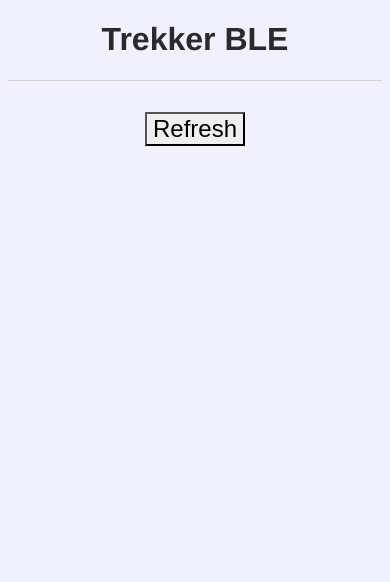
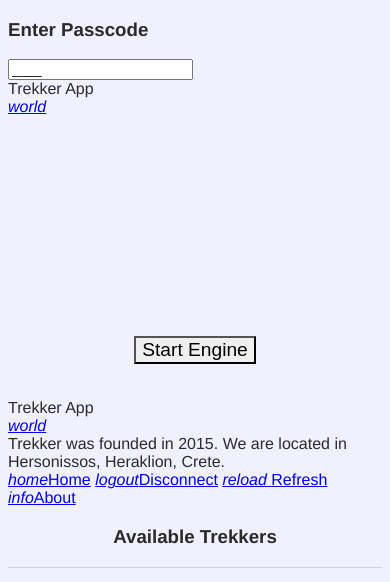
Before and after one commit to expfreesniper/ble_cordova, a website: page www/index.html in a window 390 px wide. Drawn offline with Linux system fonts and the light colour scheme; some packages are replaced by stand-ins of ours.

Commit message:
Add files via upload

```diff
--- a/www/index.html
+++ b/www/index.html
@@ -1,34 +1,162 @@
 <!DOCTYPE html>
 <html>
   <head>
-        <meta charset="utf-8" />
+    <meta charset="utf-8">
+    <meta name="viewport" content="width=device-width, initial-scale=1, maximum-scale=1, minimum-scale=1, user-scalable=no, minimal-ui">
+    <meta name="apple-mobile-web-app-capable" content="yes">
+    <meta name="apple-mobile-web-app-status-bar-style" content="black">
     <meta name="format-detection" content="telephone=no" />
-        <meta name="viewport" content="user-scalable=no, initial-scale=1, maximum-scale=1, minimum-scale=1"/>
+
+    <title>Trekker</title>
+
+    <link rel="stylesheet" href="css/framework7.ios.min.css">
+	<link rel="stylesheet" href="css/framework7.material.min.css">
+	<link rel="stylesheet" href="css/framework7.keypad.min.css">
 
     <link rel="stylesheet" type="text/css" href="css/index.css" />
-        <title>Trekker BLE</title>
+	<link rel="stylesheet" href="css/framework7-icons.css">
+	<link rel="stylesheet" href="css/framework7.ios.colors.min.css">
+	<link rel="stylesheet" href="css/framework7.material.colors.min.css">
+
     </head>
-    <body>
-        <div class="app">
-            <h1>Trekker BLE</h1>
-            <div id="mainPage">
-                <ul id="deviceList">
-                </ul>
-                <button id="refreshButton">Refresh</button>
+	<body class="">
+    <!-- Status bar overlay for fullscreen mode-->
+    <div class="statusbar-overlay"></div>
+    <!-- Panels overlay-->
+    <div class="panel-overlay"></div>
+	<!-- Views -->
+	<div class="views tabs toolbar-through page-bg">
+	  <!-- Your main view, should have "view-main" class -->
+
+	  <!--<div id="loginscreen" class="login-screen modal-in">-->
+	  <div id="loginview" class="view login-screen view-main" data-page="loginpage">
+		<div class="pages">
+		  <div data-page="loginpage" class="page no-navbar no-swipeback page-on-center no-toolbar-bottom">
+
+			<div class="page-content login-screen-content">
+			<div class="login-screen-title center"><h3>Enter Passcode</h3></div>
+
+				<form>
+					<div class="content-block passcode-input">
+						<input type="text" value="____" id="numpad-inline" readonly="">
 					</div>
+
+					<div class="content-block passcode-numpad">
+						<div style="padding:0; margin-right:-15px; width:auto" class="content-block-inner">
+							<div id="numpad-inline-container">
+							</div>
+						</div>
+					</div>
+				</form>
+
+			</div>
+		  </div>
+		</div>
+	  </div>
+
+
+	  <div id="indexview" class="view tab view-main" data-page="indexpage">
+		<!-- Pages container, because we use fixed navbar and toolbar, it has additional appropriate classes-->
+		<div class="pages navbar-fixed toolbar-fixed">
+		  <!-- Page, "data-page" contains page name -->
+		  <div data-page="indexpage" class="page">
+
+			<div class="navbar">
+				<div class="navbar-inner">
+					<div class="left">
+						<a href="#" class="toggle-navbar link icon-only">
+							<i class="icon icon-bars"></i>
+						</a>
+					</div>
+					<div class="center">Trekker App</div>
+					<div class="right">
+						<a href="#" data-popover=".popover-links" class="link open-popover"><i class="icon f7-icons">world</i></a>
+					</div>
+				</div>
+			</div>
+
+			<!-- Scrollable page content -->
+			<div class="page-content">
 					<div id="detailPage">
 						<div id="resultDiv"></div>
-                <div>
-                    <input type="text" id="messageInput" value="Hello"/>
-                    <button id="sendButton">Send</button>
-                </div>
-                <button id="disconnectButton">Disconnect</button>
+							<div class="battery">
+								<div class="level">
+
 								</div>
 							</div>
+						<div>
+							<input type="hidden" id="messageInput" value="Hello"/>
+							<button class="button" id="sendButton">Start Engine</button>
+						</div>
+
+					</div>
+
+			</div>
+		  </div>
+		</div>
+	  </div>
+
+	<div id="aboutview" class="view tab" data-page="aboutpage">
+		<!-- We can make with view with navigation, let's add Top Navbar-->
+		<div class="navbar">
+			<div class="navbar-inner">
+				<div class="left">
+					<a href="#" class="toggle-navbar link icon-only">
+						<i class="icon icon-bars"></i>
+					</a>
+				</div>
+				<div class="center">Trekker App</div>
+				<div class="right">
+					<a href="#" data-popover=".popover-links" class="link open-popover"><i class="icon f7-icons">world</i></a>
+				</div>
+			</div>
+		</div>
+		<div class="pages navbar-through">
+		  <div data-page="aboutpage" class="page">
+
+			<div class="page-content">
+			  <div class="content-block">
+					Trekker was founded in 2015. We are located in Hersonissos, Heraklion, Crete.
+			  </div>
+			</div>
+		  </div>
+		</div>
+	</div>
+
+      <!-- Bottom Tabbar-->
+      <div class="toolbar toolbar-bottom tabbar tabbar-labels">
+        <div class="toolbar-inner">
+			<a href="#index-view" class="tab-link active"> <i class="icon f7-icons">home</i><span class="tabbar-label">Home</span></a>
+
+			<a id="disconnectButton" href="#" class="tab-link"> <i class="icon f7-icons">logout</i><span class="tabbar-label">Disconnect</span></a>
+
+			<a href="#" onclick="app.refreshDeviceList()" class="tab-link">
+				<i class="icon f7-icons">reload</i> <span class="tabbar-label">Refresh</span>
+			</a>
+
+			<a href="#about-view" class="tab-link"> <i class="icon f7-icons">info</i><span class="tabbar-label">About</span></a>
+
+		</div>
+      </div>
+
+	  <div class="popupTrekker no-navbar no-swipeback page-on-center no-toolbar-bottom">
+		<div id="mainPage">
+		<div class="content-block-title center"><h3>Available Trekkers</h3></div>
+
+			<ul id="deviceList">
+				<li>- Trekker List -</li>
+			</ul>
+			<!--<button id="refreshButton">Refresh</button>-->
+		</div>
+	  </div>
+
+    </div>
+
+
 	<script type="text/javascript" src="cordova.js"></script>
+	<script type="text/javascript" src="js/framework7.min.js"></script>
+	<script type="text/javascript" src="js/framework7.keypad.min.js"></script>
 	<script type="text/javascript" src="js/index.js"></script>
-        <script type="text/javascript">
-            app.initialize();
-        </script>
+	<script>app.initialize();</script>
 	</body>
 </html>
```
Lines whose indentation alone changed are shown as unchanged.
